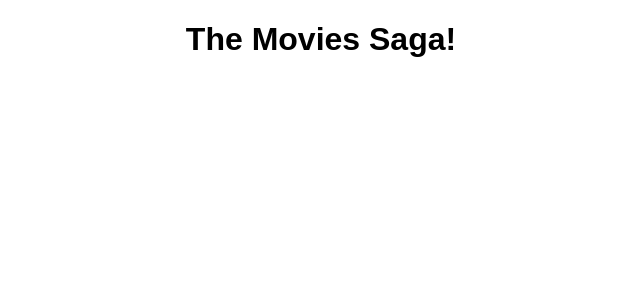
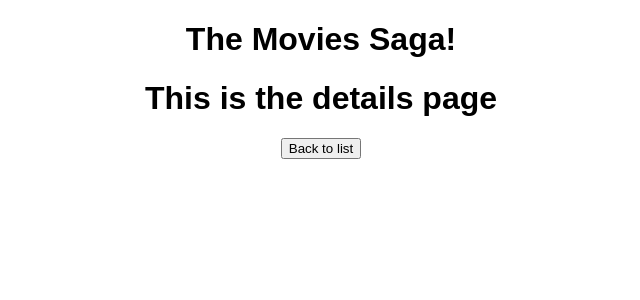
Before and after one commit to VenoMidas/weekend-movie-sagas, a React (Create React App) app: page /#/details in a window 1280 px wide. Shown: the top 300 px of the page, without its empty margins (319-959 px from the left). Built offline with nearby package versions, Linux system fonts and the light colour scheme.

Commit message:
Create base DetailsPage

```diff
--- a/src/components/App/App.js
+++ b/src/components/App/App.js
@@ -1,6 +1,7 @@
-import {HashRouter as Router, Route} from 'react-router-dom';
+import { HashRouter as Router, Route } from 'react-router-dom';
 import './App.css';
 import MovieList from '../MovieList/MovieList'
+import DetailsPage from '../DetailsPage/DetailsPage';
 
 function App() {
   return (
@@ -12,12 +13,16 @@ function App() {
         </Route>
 
         {/* Details page */}
+        <Route exact path='/details'>
+          <DetailsPage />
+        </Route>
 
         {/* Add Movie page */}
+
       </Router>
     </div>
   );
-}
+};
 
 
 export default App;
--- /dev/null
+++ b/src/components/DetailsPage/DetailsPage.jsx
@@ -0,0 +1,16 @@
+import './DetailsPage.css';
+import { useHistory } from 'react-router-dom';
+
+function DetailsPage() {
+    const history = useHistory();
+
+    return (
+        <>
+            <h1>This is the details page</h1>
+
+            <button onClick={() => history.push('/')} >Back to list</button>
+        </>
+    );
+};
+
+export default DetailsPage;
--- a/src/components/MovieList/MovieList.jsx
+++ b/src/components/MovieList/MovieList.jsx
@@ -1,9 +1,10 @@
 import React, { useEffect } from 'react';
 import { useDispatch, useSelector } from 'react-redux';
+import { useHistory } from 'react-router-dom';
 import './MovieList.css'
 
 function MovieList() {
-
+    const history = useHistory();
     const dispatch = useDispatch();
     const movies = useSelector(store => store.movies);
 
@@ -19,7 +20,7 @@ function MovieList() {
                     return (
                         <div key={movie.id} >
                             <h3>{movie.title}</h3>
-                            <img src={movie.poster} alt={movie.title}/>
+                            <img src={movie.poster} alt={movie.title} onClick={() => history.push('/details')} />
                         </div>
                     );
                 })}
```
Also changed, not shown: src/components/DetailsPage/DetailsPage.css (added).
